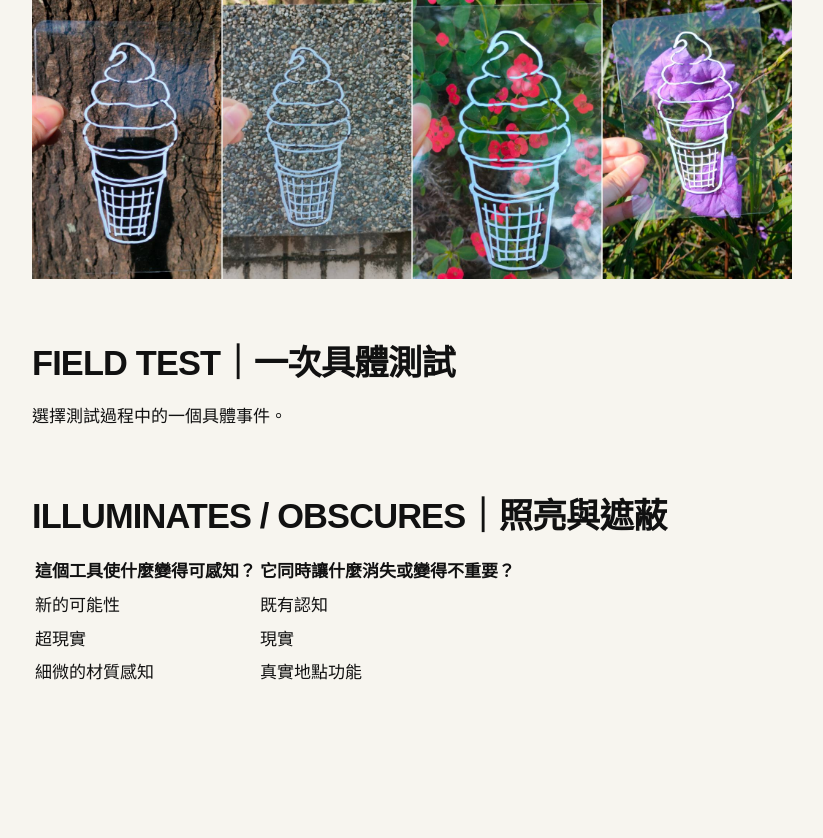
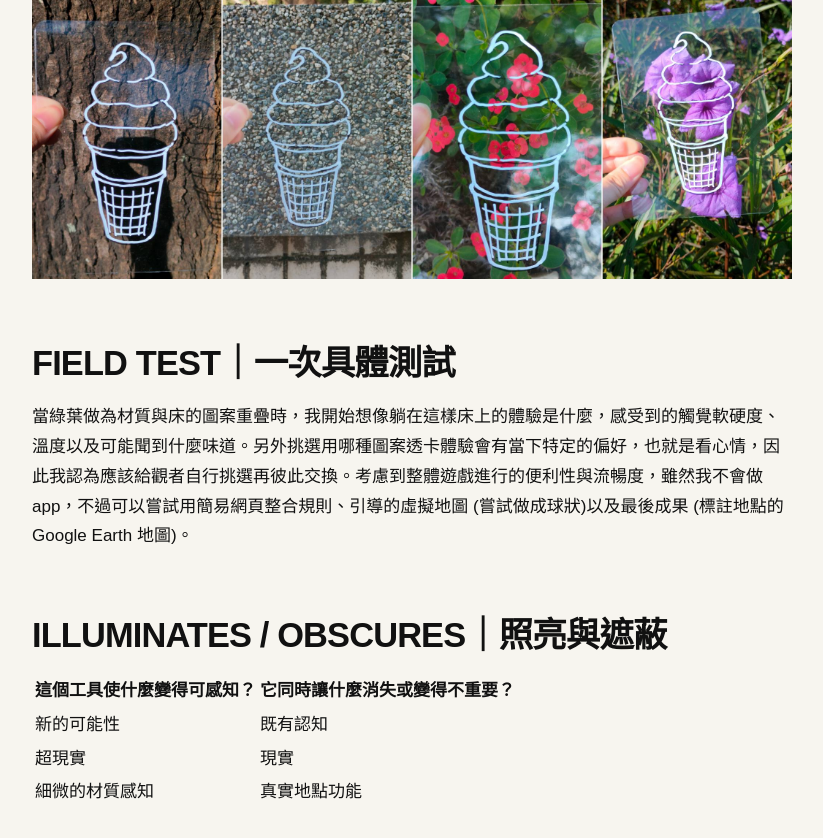
Before and after one commit to ivyjih/fieldworkarchive, a Jekyll site: the page built from weeks/week-09.md, in a window 1280 px wide and 900 px high, scrolled down 3630 px. Shown: the top 838 px of the window, without its empty margins (48-871 px from the left). Built offline with Jekyll 4.4.1, drawn with Linux system fonts in a browser that asks for light colours; before the commit the page ends 4411 px from its top, so only the background shows below that.

Commit message:
Update week-09.md

```diff
--- a/weeks/week-09.md
+++ b/weeks/week-09.md
@@ -50,7 +50,7 @@ permalink: /weeks/week-09/
 
 ## FIELD TEST｜一次具體測試
 
-選擇測試過程中的一個具體事件。
+當綠葉做為材質與床的圖案重疊時，我開始想像躺在這樣床上的體驗是什麼，感受到的觸覺軟硬度、溫度以及可能聞到什麼味道。另外挑選用哪種圖案透卡體驗會有當下特定的偏好，也就是看心情，因此我認為應該給觀者自行挑選再彼此交換。考慮到整體遊戲進行的便利性與流暢度，雖然我不會做 app，不過可以嘗試用簡易網頁整合規則、引導的虛擬地圖 (嘗試做成球狀)以及最後成果 (標註地點的 Google Earth 地圖)。
 
 ## ILLUMINATES / OBSCURES｜照亮與遮蔽
 
```
